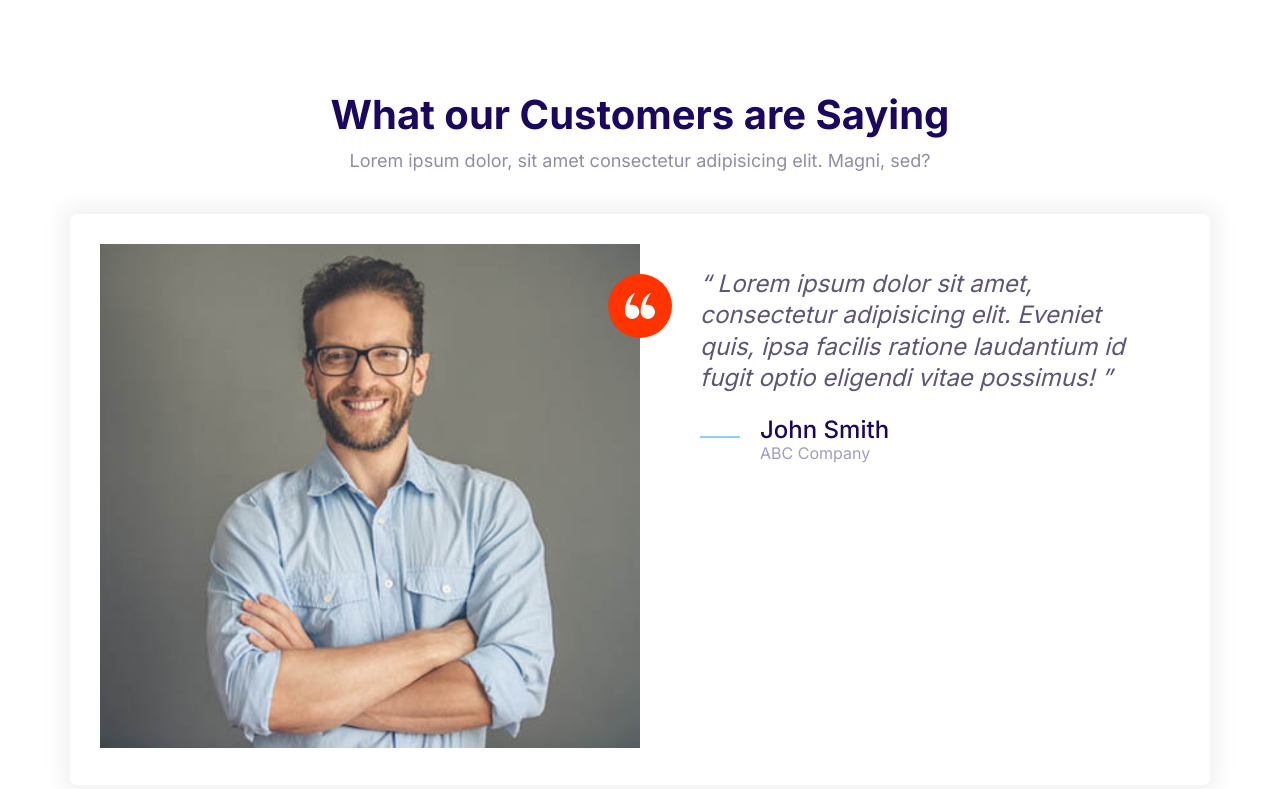
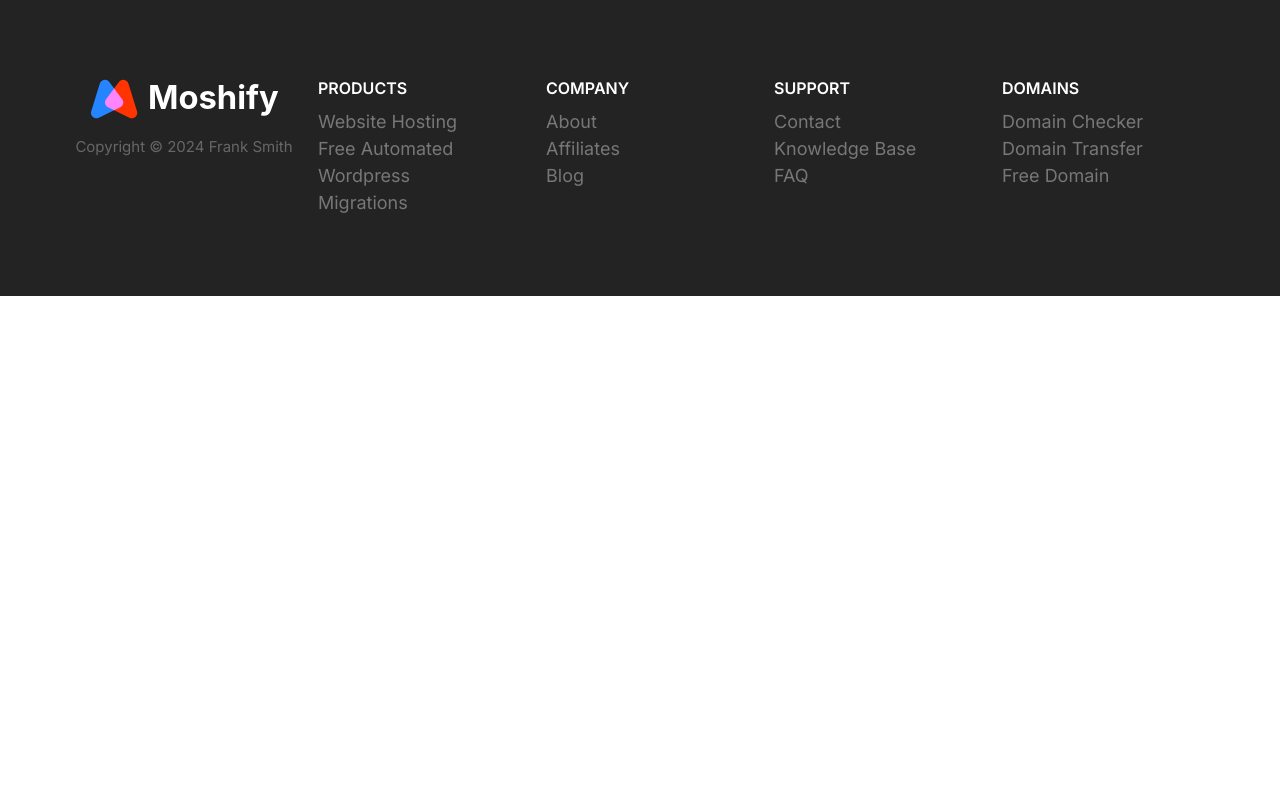
Before and after one commit to yoinspiration/mymoshify, a plain HTML site: page index.html in a window 1280 px wide. Drawn offline with Linux system fonts and the light colour scheme.

Commit message:
Build the footer component

```diff
--- a/css/styles.css
+++ b/css/styles.css
@@ -823,3 +823,80 @@ a {
     width: auto;
   }
 }
+
+/* Footer */
+.footer {
+  background: #232323;
+}
+
+.footer a {
+  color: #777;
+  transition: color 0.3s;
+}
+
+.footer a:hover {
+  color: #fff;
+}
+
+.footer__section {
+  border-bottom: 1px solid #393939;
+  padding: 2rem;
+}
+
+.footer__section .list {
+  margin: 0;
+}
+
+.footer__heading {
+  font-weight: 600;
+  text-transform: uppercase;
+}
+
+.footer__brand {
+  margin-top: 5rem;
+  text-align: center;
+}
+
+.footer__brand img {
+  max-width: 230px;
+  /* TODO: Consider refactoring this and applying it to all images. */
+  width: 100%;
+}
+
+.footer__copyright {
+  color: #fff;
+  font-size: 2.1rem;
+  opacity: 0.3;
+}
+
+@media screen and (min-width: 768px) {
+  .footer__sections {
+    grid-template-columns: repeat(auto-fit, minmax(10rem, 1fr));
+  }
+
+  .footer .collapsible__chevron {
+    display: none;
+  }
+
+  .footer .collapsible__content {
+    max-height: 100%;
+    opacity: 1;
+  }
+
+  .footer__brand {
+    margin-top: 1rem;
+    order: -1;
+  }
+
+  .footer__copyright {
+    font-size: 1.5rem;
+  }
+
+  .footer__section {
+    border: 0;
+  }
+
+  .footer__heading {
+    font-size: 1.6rem;
+  }
+}
--- a/index.html
+++ b/index.html
@@ -13,45 +13,102 @@
     <link rel="stylesheet" href="css/styles.css" />
   </head>
   <body>
-    <section class="block">
-      <header class="block__header">
-        <h2>What our Customers are Saying</h2>
-        <p>Lorem ipsum dolor, sit amet consectetur adipisicing elit. Magni, sed?</p>
+    <footer class="block block--dark footer">
+      <div class="container grid footer__sections">
+        <section class="collapsible collapsible--expanded footer__section">
+          <header class="collapsible__header">
+            <h2 class="collapsible__heading footer__heading">Products</h2>
+            <svg class="icon icon--white collapsible__chevron">
+              <use xlink:href="images/sprite.svg#chevron"></use>
+            </svg>
           </header>
-      <div class="container">
-        <div class="card testimonial">
-          <div class="grid grid--cols-2">
-            <div class="testimonial__image">
-              <img src="images/testimonial.jpg" alt="A happy, smiling customer" />
-              <span class="icon-container icon-container--accent">
-              <svg class="icon--small icon--white">
-                <use xlink:href="images/sprite.svg#quotes"></use>
+          <div class="collapsible__content">
+            <ul class="list">
+              <li>
+                <a href="#">Website Hosting</a>
+              </li>
+              <li>
+                <a href="#">Free Automated</a>
+              </li>
+              <li>
+                <a href="#">Wordpress</a>
+              </li>
+              <li>
+                <a href="#">Migrations</a>
+              </li>
+            </ul>
+          </div>
+        </section>
+        <section class="collapsible footer__section">
+          <header class="collapsible__header">
+            <h2 class="collapsible__heading footer__heading">Company</h2>
+            <svg class="icon icon--white collapsible__chevron">
+              <use xlink:href="images/sprite.svg#chevron"></use>
             </svg>
-            </span>
+          </header>
+          <div class="collapsible__content">
+            <ul class="list">
+              <li>
+                <a href="#">About</a>
+              </li>
+              <li>
+                <a href="#">Affiliates</a>
+              </li>
+              <li>
+                <a href="#">Blog</a>
+              </li>
+            </ul>
           </div>
-            <blockquote class="quote">
-              <p class="quote__text">
-                Lorem ipsum dolor sit amet, consectetur adipisicing elit. Eveniet
-                quis, ipsa facilis ratione laudantium id fugit optio eligendi vitae
-                possimus!
-              </p>
-              <footer>
-                <div class="media">
-                  <div class="media__image">
-                    <svg class="icon icon--primary quote__line">
-                      <use xlink:href="images/sprite.svg#line"></use>
+        </section>
+        <section class="collapsible footer__section">
+          <header class="collapsible__header">
+            <h2 class="collapsible__heading footer__heading">Support</h2>
+            <svg class="icon icon--white collapsible__chevron">
+              <use xlink:href="images/sprite.svg#chevron"></use>
             </svg>
+          </header>
+          <div class="collapsible__content">
+            <ul class="list">
+              <li>
+                <a href="#">Contact</a>
+              </li>
+              <li>
+                <a href="#">Knowledge Base</a>
+              </li>
+              <li>
+                <a href="#">FAQ</a>
+              </li>
+            </ul>
           </div>
-                  <div class="media__body">
-                    <h3 class="media__title quote__author">John Smith</h3>
-                    <p class="quote__organization">ABC Company</p>
+        </section>
+        <section class="collapsible footer__section">
+          <header class="collapsible__header">
+            <h2 class="collapsible__heading footer__heading">Domains</h2>
+            <svg class="icon icon--white collapsible__chevron">
+              <use xlink:href="images/sprite.svg#chevron"></use>
+            </svg>
+          </header>
+          <div class="collapsible__content">
+            <ul class="list">
+              <li>
+                <a href="#">Domain Checker</a>
+              </li>
+              <li>
+                <a href="#">Domain Transfer</a>
+              </li>
+              <li>
+                <a href="#">Free Domain</a>
+              </li>
+            </ul>
           </div>
+        </section>
+        <section class="footer__brand">
+          <img src="images/logo.svg" alt="" />
+          <p class="footer__copyright">Copyright &copy; 2024 Frank Smith</p>
+        </section>
       </div>
     </footer>
-            </blockquote>
-          </div>
-        </div>
-      </div>
-    </section>
+
+    <script src="main.js"></script>
   </body>
 </html>
```
Also changed, not shown: components/footer.html (added, +97 -0 lines), README.md, ReadmeImg/footer.png (added). Lines whose indentation alone changed are shown as unchanged.
